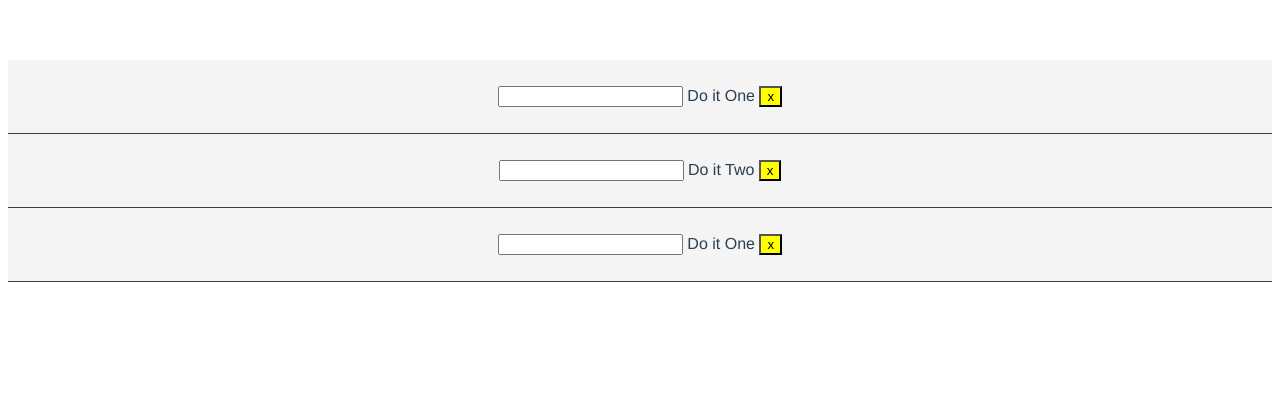
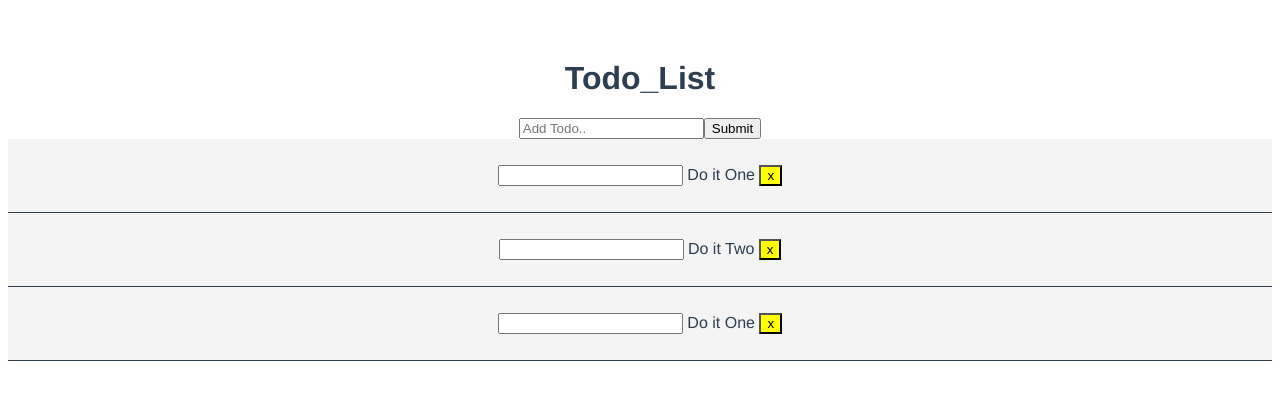
Before and after one commit to Chezo25/Todo-app, a Vue app: page / in a window 1280 px wide. Shown: the top 400 px of the page. Built offline with nearby package versions, Linux system fonts and the light colour scheme.

Commit message:
Add the submit to do section
*Created the submit function
*to style the submit button

```diff
--- a/src/App.vue
+++ b/src/App.vue
@@ -1,16 +1,24 @@
 <template>
     <div id="app">
+      <Header/>
+      <AddTodo/>
      <Todos v-bind:todos="todos" v-on:del-todo="deleteTodo" />
+
     </div>
 </template>
 
 <script>
+
+import Header from './components/layouts/header.vue';
 import Todos from './components/Todos';
+import AddTodo from './components/AddTodo.vue';
 
 export default {
   name: 'App',
   components: {
-    Todos
+    Header,
+    Todos,
+    AddTodo,
   },
   data() {
     return {
--- /dev/null
+++ b/src/components/AddTodo.vue
@@ -0,0 +1,18 @@
+<template>
+  <div>
+      <form>
+          <input type="text" name="title" placeholder="Add Todo..">
+          <input type="submit" value="Submit" class="btn">
+      </form>
+  </div>
+</template>
+
+<script>
+export default {
+    name: 'AddTodo',
+}
+</script>
+
+<style scoped>
+
+</style>
--- a/src/components/layouts/header.vue
+++ b/src/components/layouts/header.vue
@@ -13,7 +13,7 @@
 <style scoped>
     .header {
         background: #333;
-        color:#fff;
+        color:rgb(10, 134, 47);
         text-align:center;
         padding: 10px;
     }
```
